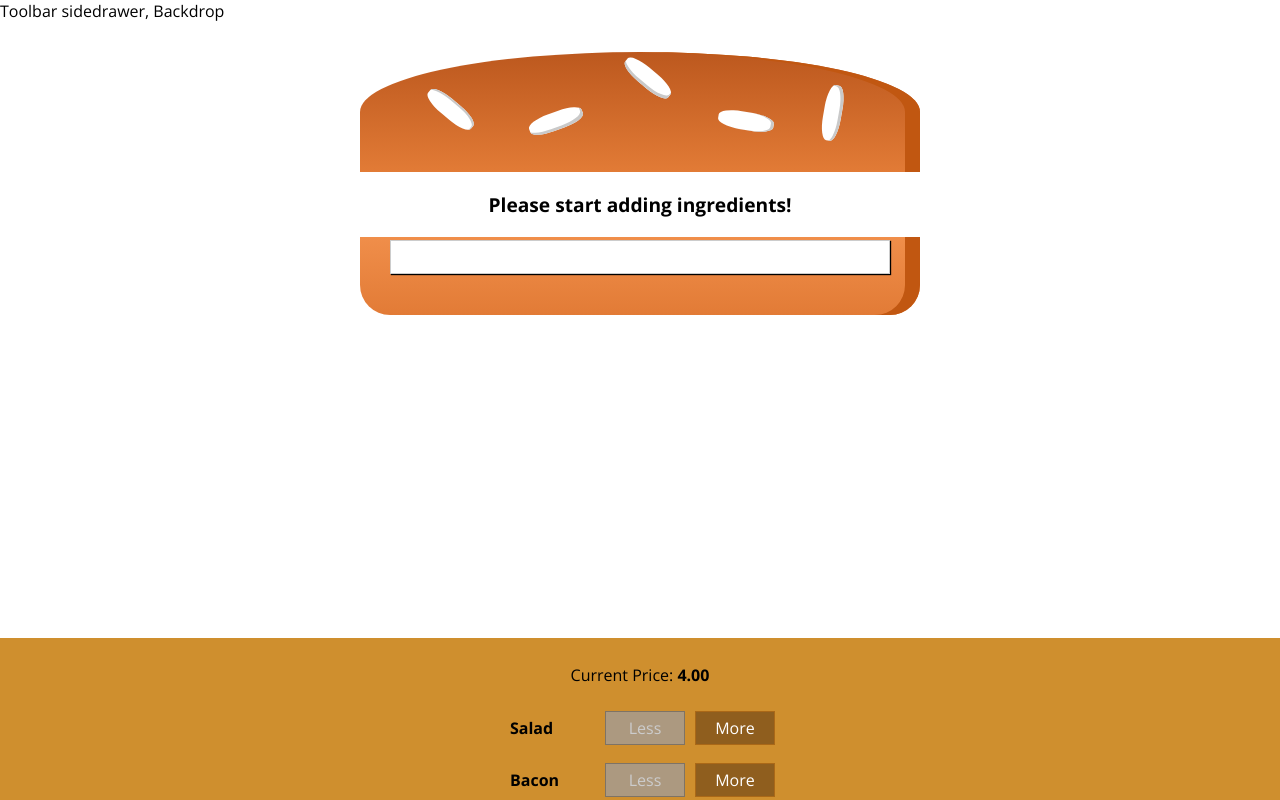
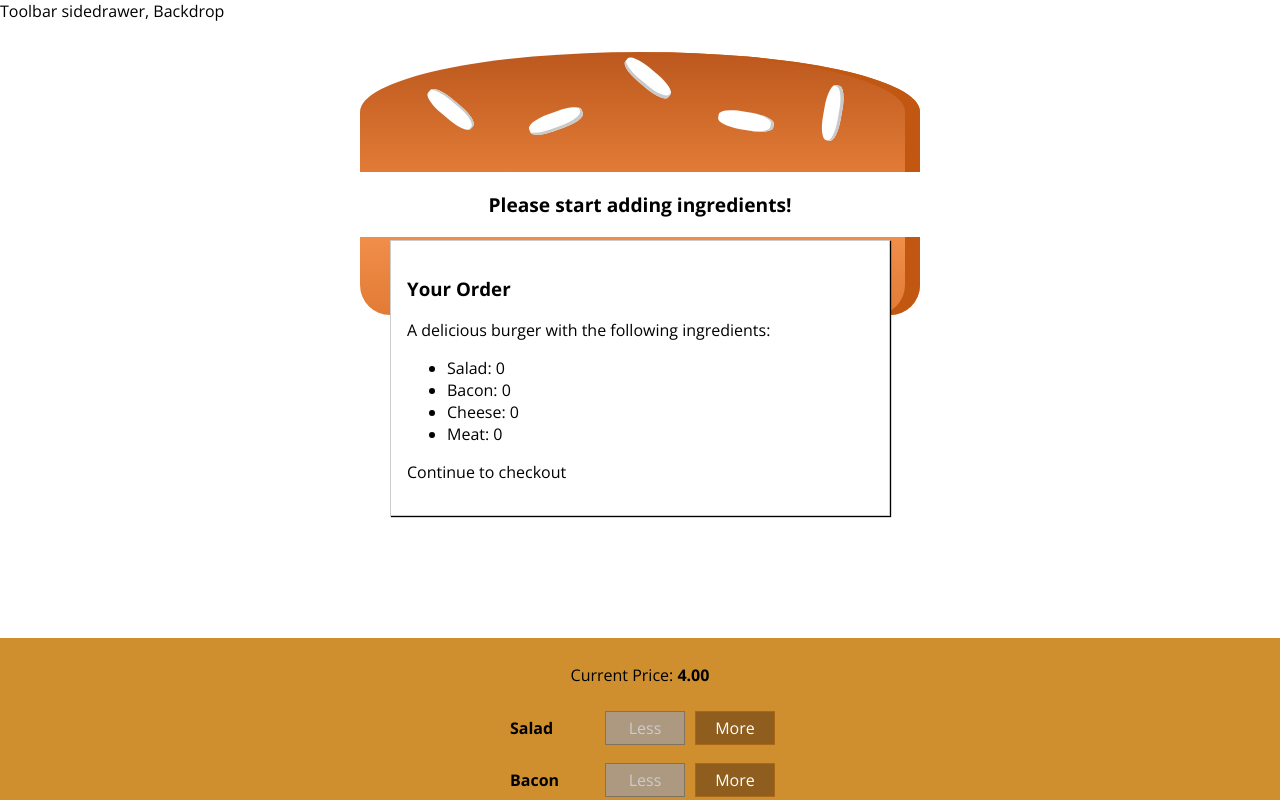
Before and after one commit to saritakha/burgerBuilder, a React app: page / in a window 1280 px wide. Shown: the top 800 px of the page. Built offline with nearby package versions, Linux system fonts and the light colour scheme.

Commit message:
modal for order summary added

```diff
--- /dev/null
+++ b/src/Components/Burger/OrderSummary/OrderSummary.js
@@ -0,0 +1,22 @@
+import React from 'react';
+import Aux from '../../../hoc/Aux';
+
+const orderSummary = (props) => {
+    const ingredientSummary = Object.keys(props.ingredients)
+    .map(igKey => {
+        return<li>
+            <span style={{textTransform:'capitalize'}}>{igKey}</span>: {props.ingredients[igKey]}
+            </li>
+    })
+ return (
+<Aux>
+   <h3>Your Order</h3>
+   <p>A delicious burger with the following ingredients:</p>
+   <ul>
+       {ingredientSummary}
+   </ul>
+   <p>Continue to checkout</p>
+</Aux>
+ )};
+
+export default orderSummary;
--- a/src/Containers/BurgerBuilder/BurgerBuilder.js
+++ b/src/Containers/BurgerBuilder/BurgerBuilder.js
@@ -3,6 +3,7 @@
 import Burger from '../../Components/Burger/Burger';
 import BuildControls from '../../Components/Burger/BuildControls/BuildControls';
 import Modal from '../../Components/UI/Modal/Modal';
+import OrderSummary from '../../Components/Burger/OrderSummary/OrderSummary';
 
 const INGREDIENT_PRICES = {
   salad: 0.5,
@@ -87,7 +88,9 @@
       }
       return(
         <Aux>
-          <Modal />
+          <Modal>
+            <OrderSummary ingredients = {this.state.ingredients} />
+          </Modal>
           <Burger ingredients= { this.state.ingredients }/>
           <BuildControls
             ingredientAdded = { this.addIngredientHandler }
```
